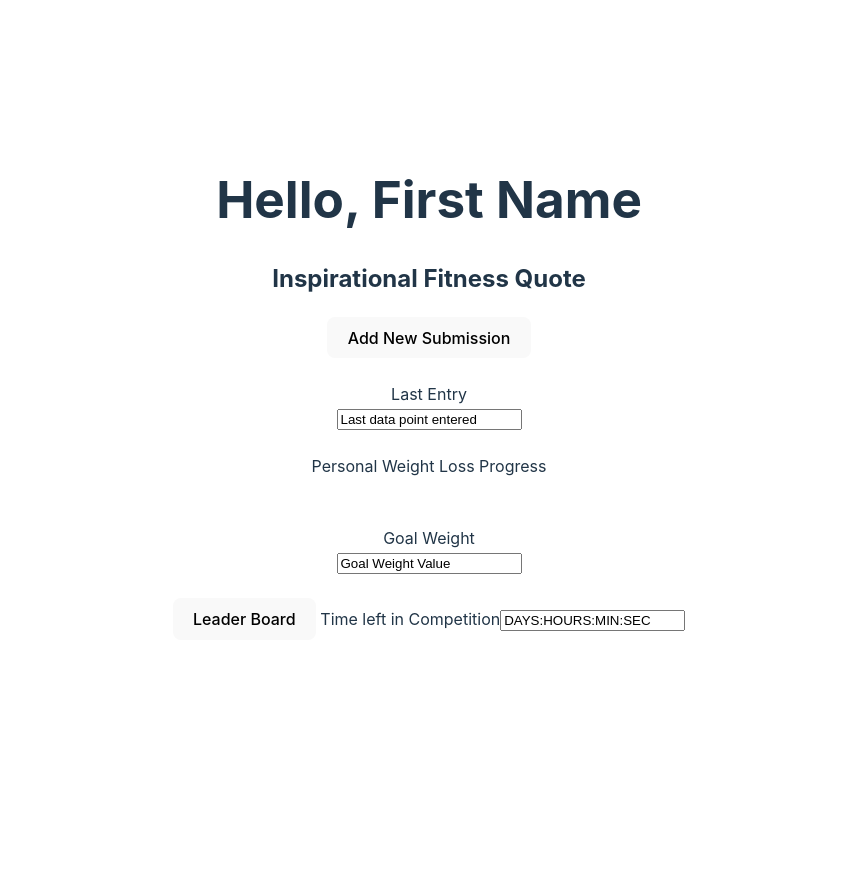
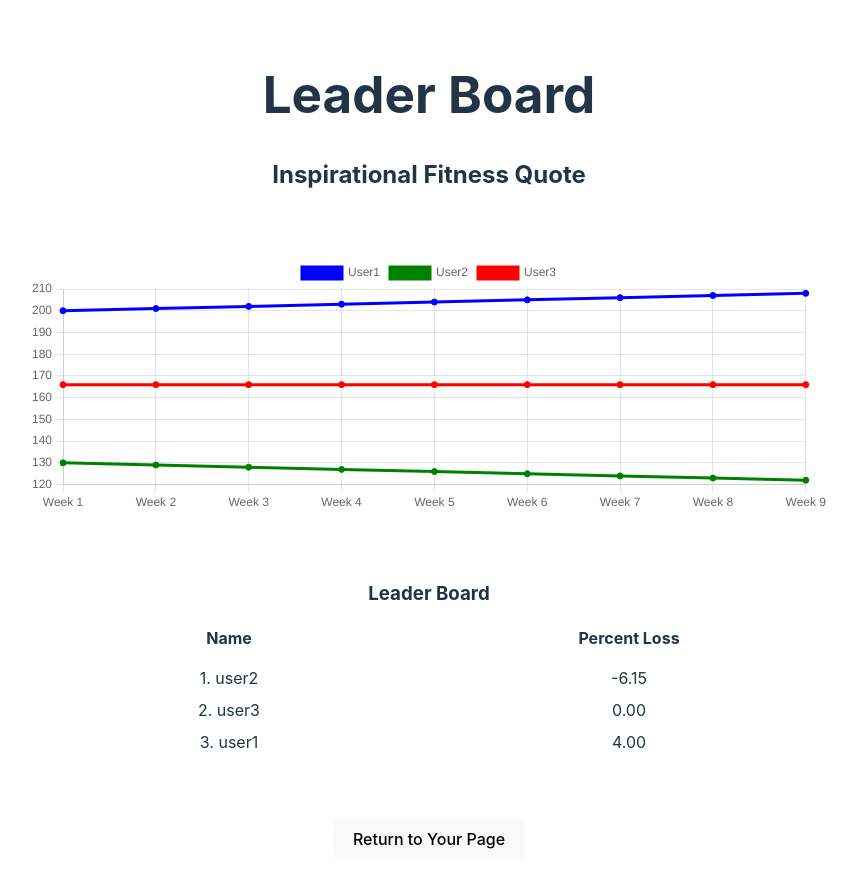
Before and after one commit to wheelejay/project-2, a React (Vite) app: page / in a window 1280 px wide. Shown: the top 888 px of the page, without its empty margins (211-1068 px from the left). Before the commit the page ends 800 px from the top, so only its background shows below. Built offline with nearby package versions, Linux system fonts and the light colour scheme.

Commit message:
Updates to leader board page

```diff
--- a/pages/leader-board-page/leader-board-page.jsx
+++ b/pages/leader-board-page/leader-board-page.jsx
@@ -0,0 +1,99 @@
+import { useState, useEffect } from "react";
+import { styleSheet, View } from "react";
+import weeklyWeightData from "/src/weeklyWeightData.json";
+import { Chart as chartjs, defaults } from "chart.js/auto";
+import { Line } from 'react-chartjs-2';
+import '/src/style.css';
+
+
+defaults.maintainAspectRatio = false;
+defaults.responsive = true;
+
+defaults.plugins.title.display = true;
+defaults.plugins.title.align = "start";
+defaults.plugins.title.font.size = 20;
+defaults.plugins.title.color = "white";
+
+
+export default function leaderBoardPage() {
+
+    const [percentDifferences, setPercentDifferences] = useState({});
+    useEffect(() => {
+        const firstWeek = weeklyWeightData[0];
+        const lastWeek = weeklyWeightData[weeklyWeightData.length - 1];
+        let differences = {};
+        Object.keys(firstWeek).forEach(key => {
+            if (key !== 'week') {
+                const startWeight = firstWeek[key];
+                const endWeight = lastWeek[key];
+                differences[key] = ((endWeight - startWeight) / startWeight * 100).toFixed(2);
+            }
+        });
+        const sortedDifferences = Object.entries(differences).sort((a, b) => a[1] - b[1]);
+        setPercentDifferences(Object.fromEntries(sortedDifferences));
+    }, []);
+
+    return (
+        <div>
+            <h1>Leader Board</h1>
+            <h2>Inspirational Fitness Quote</h2>
+            {/* Place for inspirational fitness quote after fetching from an API */}
+
+            <div className="progressOverTime">
+                <Line data={{
+                    labels: weeklyWeightData.map((data) => data.week),
+                    datasets: [
+                        {
+                            label: "User1",
+                            data: weeklyWeightData.map((data) => data.user1),
+                            backgroundColor: "blue",
+                            borderColor: "blue",
+                        },
+                        {
+                            label: "User2",
+                            data: weeklyWeightData.map((data) => data.user2),
+                            backgroundColor: "green",
+                            borderColor: "green",
+                        },
+                        {
+                            label: "User3",
+                            data: weeklyWeightData.map((data) => data.user3),
+                            backgroundColor: "red",
+                            borderColor: "red",
+                        }
+                    ]
+                }}
+                    options={{
+                        plugins: {
+                            title: {
+                                text: "Progress Over Time"
+                            }
+                        }
+                    }}
+                />
+            </div><br /><br />
+            <h3>Leader Board</h3>
+            <div className="leaderBoard">
+                <div className="leaderBoardColumn">
+                    <span className="header">Name</span>
+                    <ol>
+                        {Object.entries(percentDifferences).map(([user], index) => (
+                            <li key={user}>
+                                <span className="leaderBoardNumber">{index + 1}.</span> {user}
+                            </li>
+                        ))}
+                    </ol>
+                </div>
+                <div className="leaderBoardColumn">
+                    <span className="header">Percent Loss</span>
+                    <ol>
+                        {Object.entries(percentDifferences).map(([user, percent]) => (
+                            <li key={user}>{percent}</li>
+                        ))}
+                    </ol>
+                </div>
+            </div>
+            <br /><br /><button>Return to Your Page</button><br /><br />
+        </div>
+    );
+}
--- a/src/App.jsx
+++ b/src/App.jsx
@@ -1,16 +1,19 @@
 import { useState } from 'react'
 import './App.css'
+import {Chart as chartjs} from "chart.js/auto";
+import { Line } from 'react-chartjs-2';
 import nameAndDescription from '../pages/login-page/app-name-description'
 import login from '../pages/login-page/login'
 import createUser from '../pages/create-user-page/create-user-page'
 import mainUserPage from '../pages/main-user-page/main-user-page'
+import leaderBoardPage from '../pages/leader-board-page/leader-board-page';
 
 
 
 function App() {
   const [count, setCount] = useState(0)
 
-  return (mainUserPage()
+  return (leaderBoardPage()
 
   )
 }
--- /dev/null
+++ b/src/style.css
@@ -0,0 +1,21 @@
+.leaderBoard {
+    display: flex;
+  }
+  .leaderBoardColumn {
+    flex: 1;
+  }
+  .leaderBoardColumn .header {
+    font-weight: bold;
+    display: block;
+  }
+  ol {
+    padding-left: 0;
+    list-style-type: none;
+  }
+  li {
+    margin-bottom: 0.5rem;
+  }
+.progressOverTime {
+    height: 300px;
+    width: 800px;
+}
--- /dev/null
+++ b/src/weeklyWeightData.json
@@ -0,0 +1,56 @@
+[
+    {
+        "week": "Week 1",
+        "user1": 200,
+        "user2": 130,
+        "user3": 166
+    },
+    {
+        "week": "Week 2",
+        "user1": 201,
+        "user2": 129,
+        "user3": 166
+    },
+    {
+        "week": "Week 3",
+        "user1": 202,
+        "user2": 128,
+        "user3": 166
+    },
+    {
+        "week": "Week 4",
+        "user1": 203,
+        "user2": 127,
+        "user3": 166
+    },
+    {
+        "week": "Week 5",
+        "user1": 204,
+        "user2": 126,
+        "user3": 166
+    },
+    {
+        "week": "Week 6",
+        "user1": 205,
+        "user2": 125,
+        "user3": 166
+    },
+    {
+        "week": "Week 7",
+        "user1": 206,
+        "user2": 124,
+        "user3": 166
+    },
+    {
+        "week": "Week 8",
+        "user1": 207,
+        "user2": 123,
+        "user3": 166
+    },
+    {
+        "week": "Week 9",
+        "user1": 208,
+        "user2": 122,
+        "user3": 166
+    }
+]
```
Also changed, not shown: package.json (+4 -4 lines), 1 other file (tests, documents, lock files or other folders).
